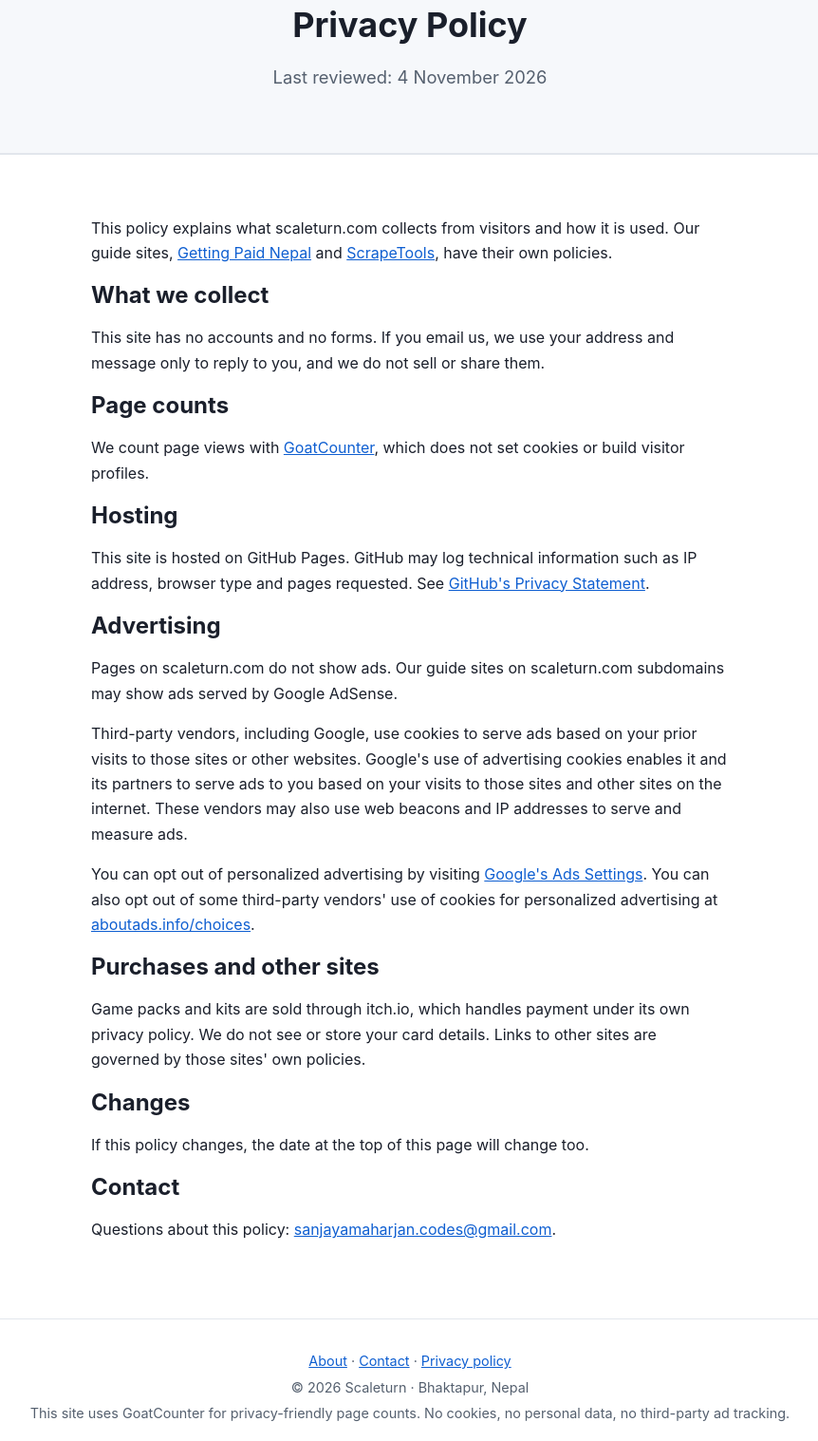
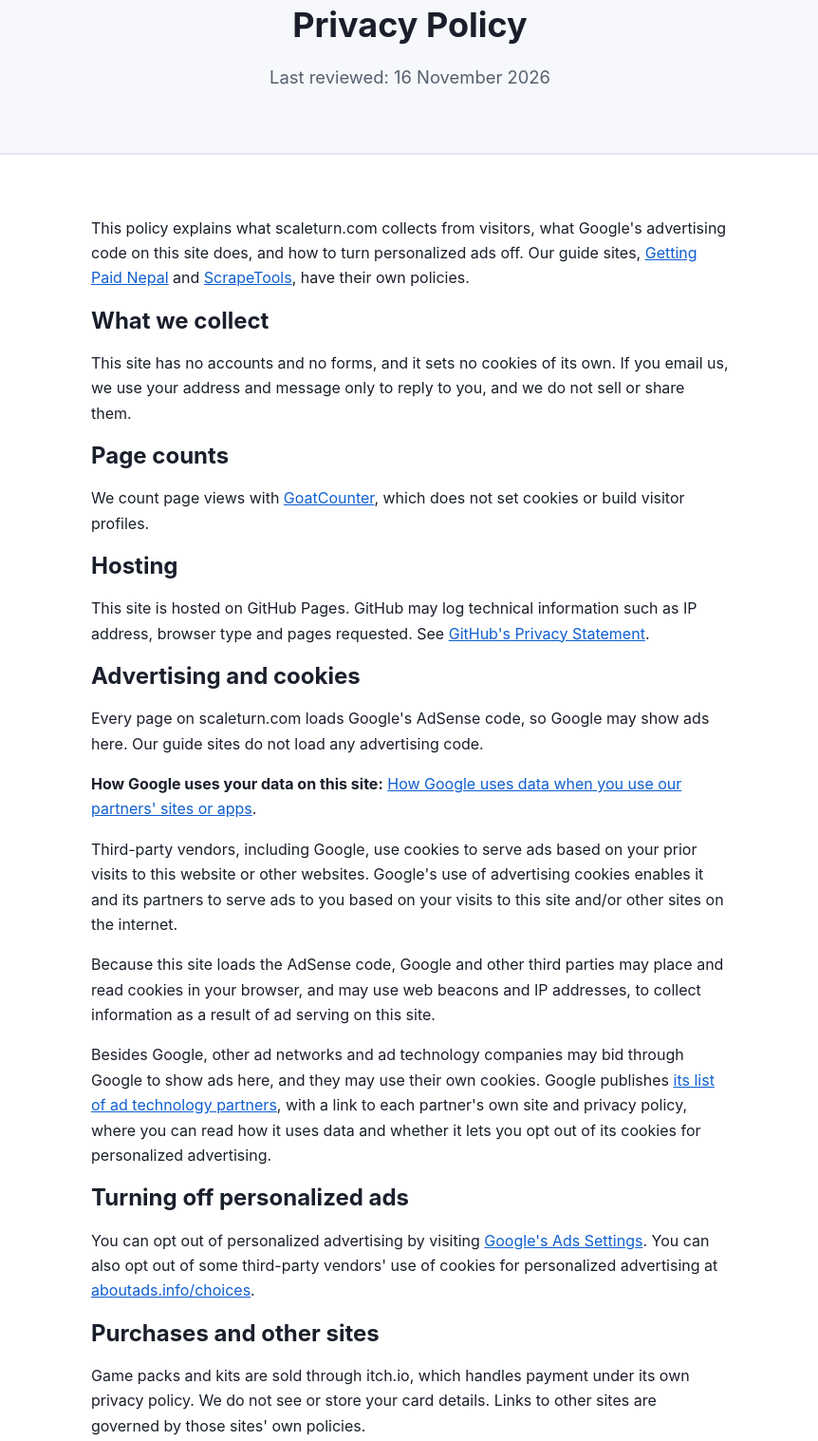
Before and after one commit to sanjayamaharjancodes/scaleturn-site, a plain HTML site: page privacy.html in a window 1280 px wide. Shown: the part 124-1641 px from the top of the page at 95% size, without its empty margins (208-1070 px from the left). Drawn offline with Linux system fonts and the light colour scheme.

Commit message:
AdSense code in the head of every page; privacy policy makes Google's advertising disclosures; footer and About no longer say the site shows no ads; favicon; sitemap lastmod
Co-Authored-By: Claude Opus 5.5 <noreply@anthropic.com>

```diff
--- a/privacy.html
+++ b/privacy.html
@@ -4,8 +4,10 @@
 <meta charset="UTF-8">
 <meta name="viewport" content="width=device-width, initial-scale=1.0">
 <title>Privacy Policy | Scaleturn</title>
-<meta name="description" content="What scaleturn.com and its guide sites collect, how page counts work, and how advertising cookies are used and can be turned off.">
+<meta name="description" content="What scaleturn.com collects, how page counts work, how Google's AdSense code on this site uses advertising cookies, and how to turn personalized ads off.">
 <link rel="canonical" href="https://scaleturn.com/privacy.html">
+<link rel="icon" href="/favicon.ico">
+<script async src="https://pagead2.googlesyndication.com/pagead/js/adsbygoogle.js?client=ca-pub-5554189148912369" crossorigin="anonymous"></script>
 <link rel="stylesheet" href="style.css">
 </head>
 <body>
@@ -28,16 +30,16 @@
 <section class="hero">
   <div class="container">
     <h1>Privacy Policy</h1>
-    <p>Last reviewed: 4 November 2026</p>
+    <p>Last reviewed: 16 November 2026</p>
   </div>
 </section>
 
 <section>
   <div class="container" style="max-width: var(--width-prose)">
-    <p>This policy explains what scaleturn.com collects from visitors and how it is used. Our guide sites, <a href="https://gettingpaid.scaleturn.com/privacy-policy.html">Getting Paid Nepal</a> and <a href="https://scrapetools.scaleturn.com/privacy.html">ScrapeTools</a>, have their own policies.</p>
+    <p>This policy explains what scaleturn.com collects from visitors, what Google's advertising code on this site does, and how to turn personalized ads off. Our guide sites, <a href="https://gettingpaid.scaleturn.com/privacy-policy.html">Getting Paid Nepal</a> and <a href="https://scrapetools.scaleturn.com/privacy.html">ScrapeTools</a>, have their own policies.</p>
 
     <h2>What we collect</h2>
-    <p>This site has no accounts and no forms. If you email us, we use your address and message only to reply to you, and we do not sell or share them.</p>
+    <p>This site has no accounts and no forms, and it sets no cookies of its own. If you email us, we use your address and message only to reply to you, and we do not sell or share them.</p>
 
     <h2>Page counts</h2>
     <p>We count page views with <a href="https://www.goatcounter.com/" rel="noopener">GoatCounter</a>, which does not set cookies or build visitor profiles.</p>
@@ -45,9 +47,14 @@
     <h2>Hosting</h2>
     <p>This site is hosted on GitHub Pages. GitHub may log technical information such as IP address, browser type and pages requested. See <a href="https://docs.github.com/en/site-policy/privacy-policies/github-general-privacy-statement" rel="noopener">GitHub's Privacy Statement</a>.</p>
 
-    <h2>Advertising</h2>
-    <p>Pages on scaleturn.com do not show ads. Our guide sites on scaleturn.com subdomains may show ads served by Google AdSense.</p>
-    <p>Third-party vendors, including Google, use cookies to serve ads based on your prior visits to those sites or other websites. Google's use of advertising cookies enables it and its partners to serve ads to you based on your visits to those sites and other sites on the internet. These vendors may also use web beacons and IP addresses to serve and measure ads.</p>
+    <h2 id="advertising">Advertising and cookies</h2>
+    <p>Every page on scaleturn.com loads Google's AdSense code, so Google may show ads here. Our guide sites do not load any advertising code.</p>
+    <p><strong>How Google uses your data on this site:</strong> <a href="https://www.google.com/policies/privacy/partners/" rel="noopener">How Google uses data when you use our partners' sites or apps</a>.</p>
+    <p>Third-party vendors, including Google, use cookies to serve ads based on your prior visits to this website or other websites. Google's use of advertising cookies enables it and its partners to serve ads to you based on your visits to this site and/or other sites on the internet.</p>
+    <p>Because this site loads the AdSense code, Google and other third parties may place and read cookies in your browser, and may use web beacons and IP addresses, to collect information as a result of ad serving on this site.</p>
+    <p>Besides Google, other ad networks and ad technology companies may bid through Google to show ads here, and they may use their own cookies. Google publishes <a href="https://support.google.com/adsense/answer/9012903" rel="noopener">its list of ad technology partners</a>, with a link to each partner's own site and privacy policy, where you can read how it uses data and whether it lets you opt out of its cookies for personalized advertising.</p>
+
+    <h2 id="opt-out">Turning off personalized ads</h2>
     <p>You can opt out of personalized advertising by visiting <a href="https://www.google.com/settings/ads" rel="noopener">Google's Ads Settings</a>. You can also opt out of some third-party vendors' use of cookies for personalized advertising at <a href="https://www.aboutads.info/choices/" rel="noopener">aboutads.info/choices</a>.</p>
 
     <h2>Purchases and other sites</h2>
@@ -65,7 +72,7 @@
   <div class="container">
     <p><a href="/about.html">About</a> &middot; <a href="/contact.html">Contact</a> &middot; <a href="/privacy.html">Privacy policy</a></p>
     <p>&copy; 2026 Scaleturn &middot; Bhaktapur, Nepal</p>
-    <p>This site uses GoatCounter for privacy-friendly page counts. No cookies, no personal data, no third-party ad tracking.</p>
+    <p>Page counts use GoatCounter, which sets no cookies. This site loads Google AdSense code, so Google and its partners may use cookies to show and measure ads. See the <a href="/privacy.html">privacy policy</a>.</p>
   </div>
 </footer>
 
```
Also changed, not shown: about.html (+4 -2 lines), contact.html (+3 -1 lines), game-assets.html (+3 -1 lines), index.html (+3 -1 lines), sitemap.xml (+5 -5 lines), favicon.ico (added), 1 other file.
